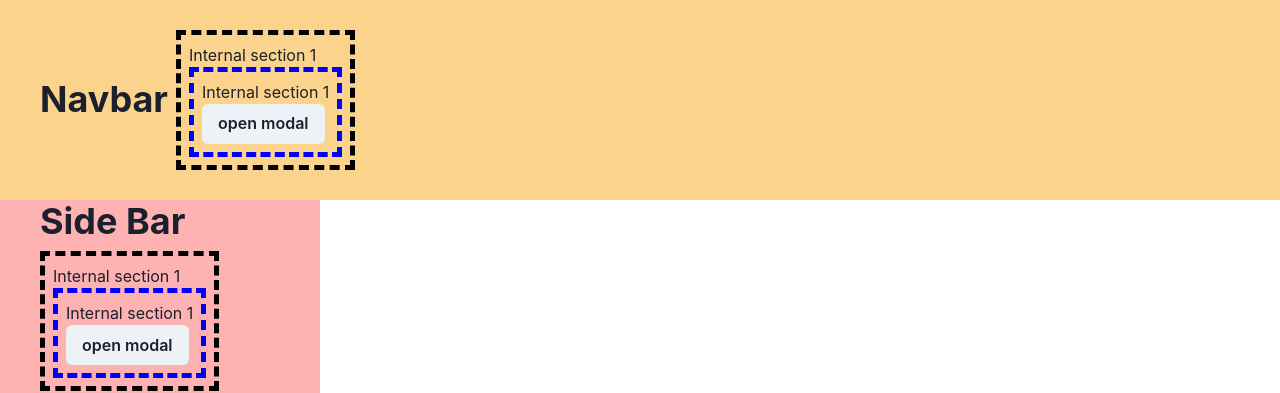
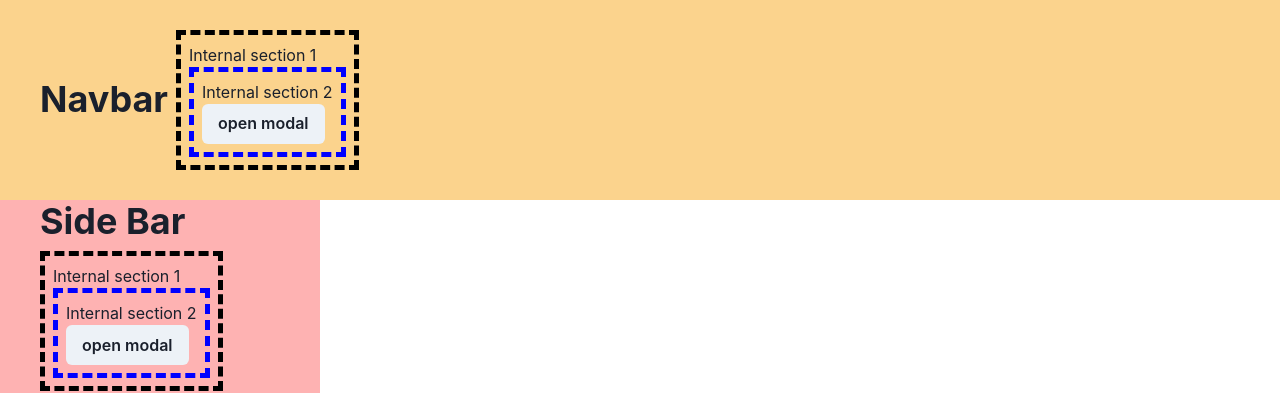
Before and after one commit to austinwoon/state-mgmt-presentation, a React (Vite) app: page /local-modal in a window 1280 px wide. Shown: the top 393 px of the page. Built offline with nearby package versions, Linux system fonts and the light colour scheme.

Commit message:
section 2

```diff
--- a/src/Pages/ContextStateModal/InternalSections.tsx
+++ b/src/Pages/ContextStateModal/InternalSections.tsx
@@ -15,7 +15,7 @@ export const InternalSection2 = () => {
   const { toggleIsOpen } = useContext(IsOpenContext);
   return (
     <Box border="5px dashed blue" padding="2">
-      <Text>Internal section 1</Text>
+      <Text>Internal section 2</Text>
       <Button onClick={toggleIsOpen}>open modal</Button>
     </Box>
   );
--- a/src/Pages/LocalStateModal/InternalSections.tsx
+++ b/src/Pages/LocalStateModal/InternalSections.tsx
@@ -12,7 +12,7 @@ export const InternalSection1 = ({ openModal }: { openModal: () => void }) => {
 export const InternalSection2 = ({ openModal }: { openModal: () => void }) => {
   return (
     <Box border="5px dashed blue" padding="2">
-      <Text>Internal section 1</Text>
+      <Text>Internal section 2</Text>
       <Button onClick={openModal}>open modal</Button>
     </Box>
   );
```
